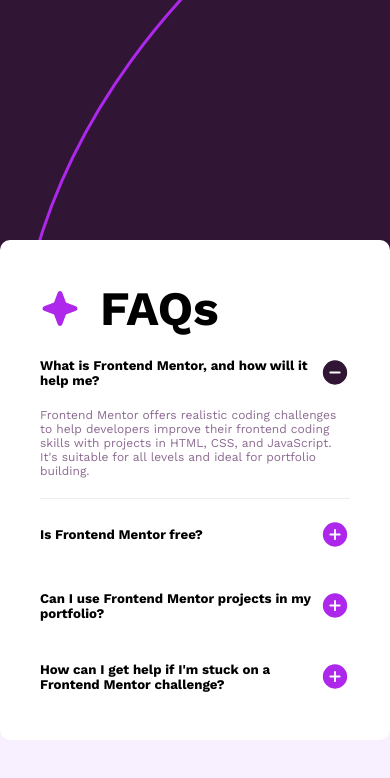
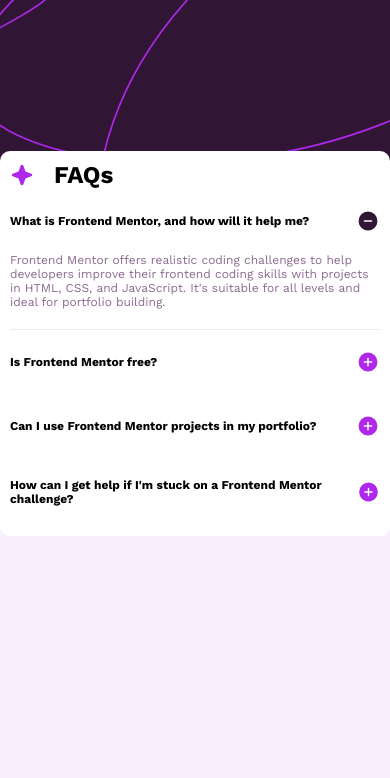
Before and after one commit to carlossdossantos/faq-accordion-main, a plain HTML site: page index.html in a window 390 px wide. Both pictures are taken after a click on the element "What is Frontend Mentor, and how will it help me?". Drawn offline with nearby package versions, Linux system fonts and the light colour scheme.

Commit message:
fix: melhorias no design responsivo

```diff
--- a/src/css/style.css
+++ b/src/css/style.css
@@ -30,7 +30,7 @@ body{
 .card .card-faq{
     width: min(100%, 500px);
     max-width: 500px;
-    height: 500px;
+    height: auto;
     background-color: var(--white);
     padding: 40px;
     align-items: flex-start;
@@ -50,6 +50,11 @@ body{
     font-size: 3rem;
 }
 
+.card-faq img{
+        width: 3rem;
+        height: 3rem;
+    }
+
 .card-faq-questions{
     width: 100%;
     cursor: pointer;
@@ -63,7 +68,7 @@ body{
 }
 
 .card-faq-questions .text-description.active{
-    max-height: 300px;
+    max-height: 500px;
     opacity: 1;
 }
 
@@ -76,6 +81,7 @@ body{
 
 .card-faq-questions .text-questions .title{
    display: block;
+   font-size: 1rem;
 }
 
 .card-faq-questions .text-questions .title:hover{
@@ -84,7 +90,7 @@ body{
 
 .card-faq-questions .text-description .text-info{
     color: var(--purple-600);
-    font-size: 0.75rem;
+    font-size: 1rem;
     padding-bottom: 20px;
 }
 
@@ -100,7 +106,7 @@ picture img{
 
 picture img{
     object-fit: cover;
-    height: 320px;
+    height: clamp(150px, 45vw, 420px);
 }
 
 hr{
@@ -109,11 +115,110 @@ hr{
     background-color: #eee;
 }
 
-@media screen and (max-width: 375px){
+@media screen and (max-width: 1024px){
+    .card-faq h1{
+        font-size: 2.5rem;
+    }
+
+    .card-faq img{
+        width: 2.5rem;
+        height: 2.5rem;
+    }
 
     .card .card-faq{
         max-width: 100%;
-        min-height: 600px;
+        height: auto;
+        padding: 35px;
+        bottom: 35px;
+    }
+
+    .card-faq-questions .text-questions .title{
+        font-size: 0.9rem;
+    }
+
+    .card-faq-questions .text-description .text-info{
+    font-size: 0.9rem;
+    }
+}
+
+@media screen and (max-width: 768px){
+    .card-faq h1{
+        font-size: 2rem;
+    }
+
+    .card-faq img{
+        width: 2rem;
+        height: 2rem;
+    }
+
+    .card .card-faq{
+        max-width: 100%;
+        height: auto;
+        padding: 20px;
+        bottom: 30px;
+    }
+
+    .card-faq-questions .text-questions .title{
+        font-size: 0.8rem;
+    }
+
+    .card-faq-questions .text-description .text-info{
+    font-size: 0.8rem;
+    }
+}
+
+@media screen and (max-width: 480px){
+
+    .card-faq h1{
+        font-size: 1.5rem;
+    }
+
+    .card-faq img{
+        width: 1.5rem;
+        height: 1.5rem;
+    }
+
+    .card .card-faq{
+        max-width: 100%;
+        height: auto;
+        padding: 10px;
+        bottom: 25px;
+    }
+
+    .card-faq-questions .text-questions .title{
+        font-size: 0.75rem;
+    }
+
+    .card-faq-questions .text-description .text-info{
+    font-size: 0.75rem;
     }
 
 }
+
+@media screen and (max-width: 375px){
+
+    .card-faq h1{
+        font-size: 1rem;
+    }
+
+    .card-faq img{
+        width: 1.5rem;
+        height: 1.5rem;
+    }
+
+    .card .card-faq{
+        max-width: 100%;
+        height: auto;
+        padding: 5px;
+        bottom: 20px;
+    }
+
+    .card-faq-questions .text-questions .title{
+        font-size: 0.75rem;
+    }
+
+    .card-faq-questions .text-description .text-info{
+    font-size: 0.75rem;
+    }
+
+}
```
